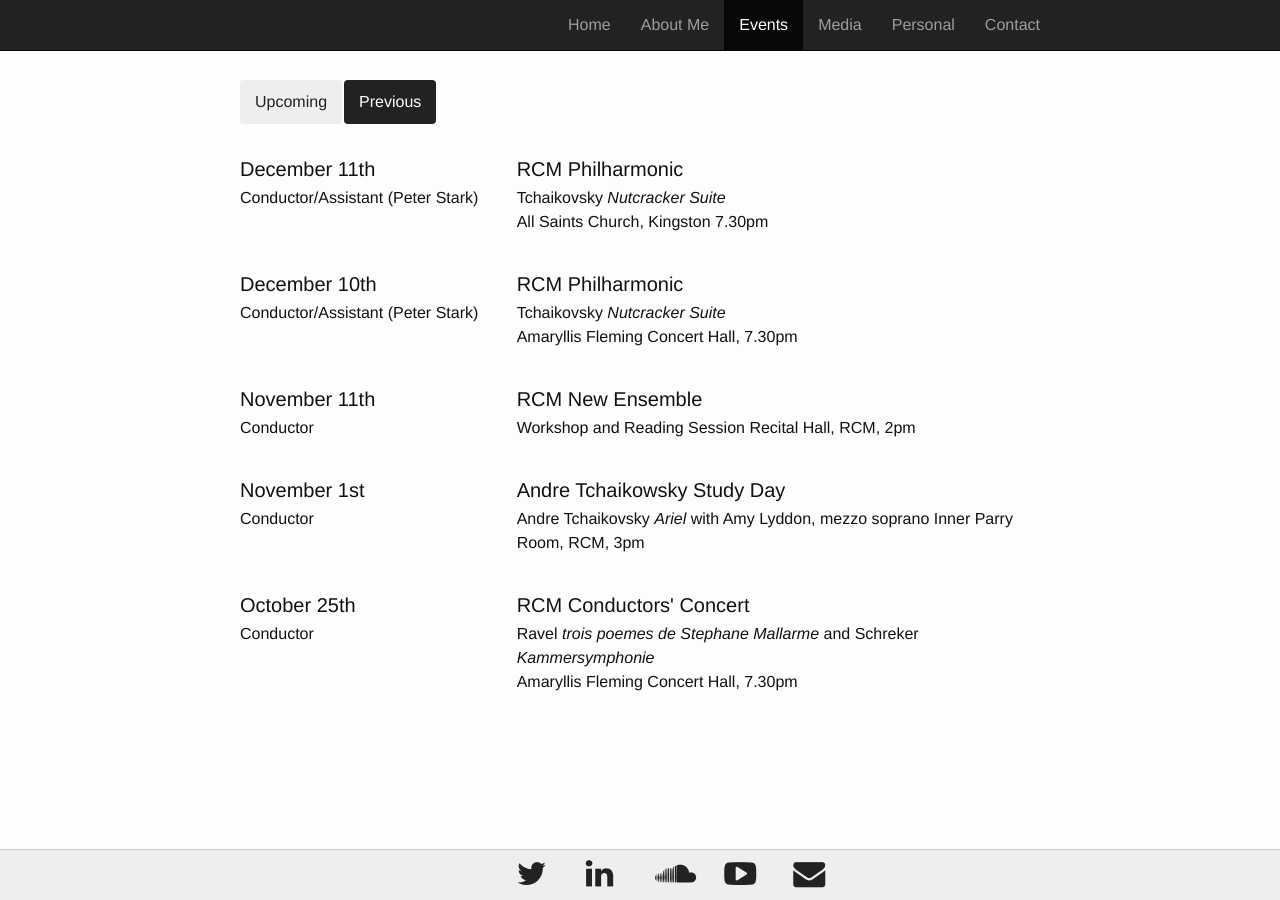
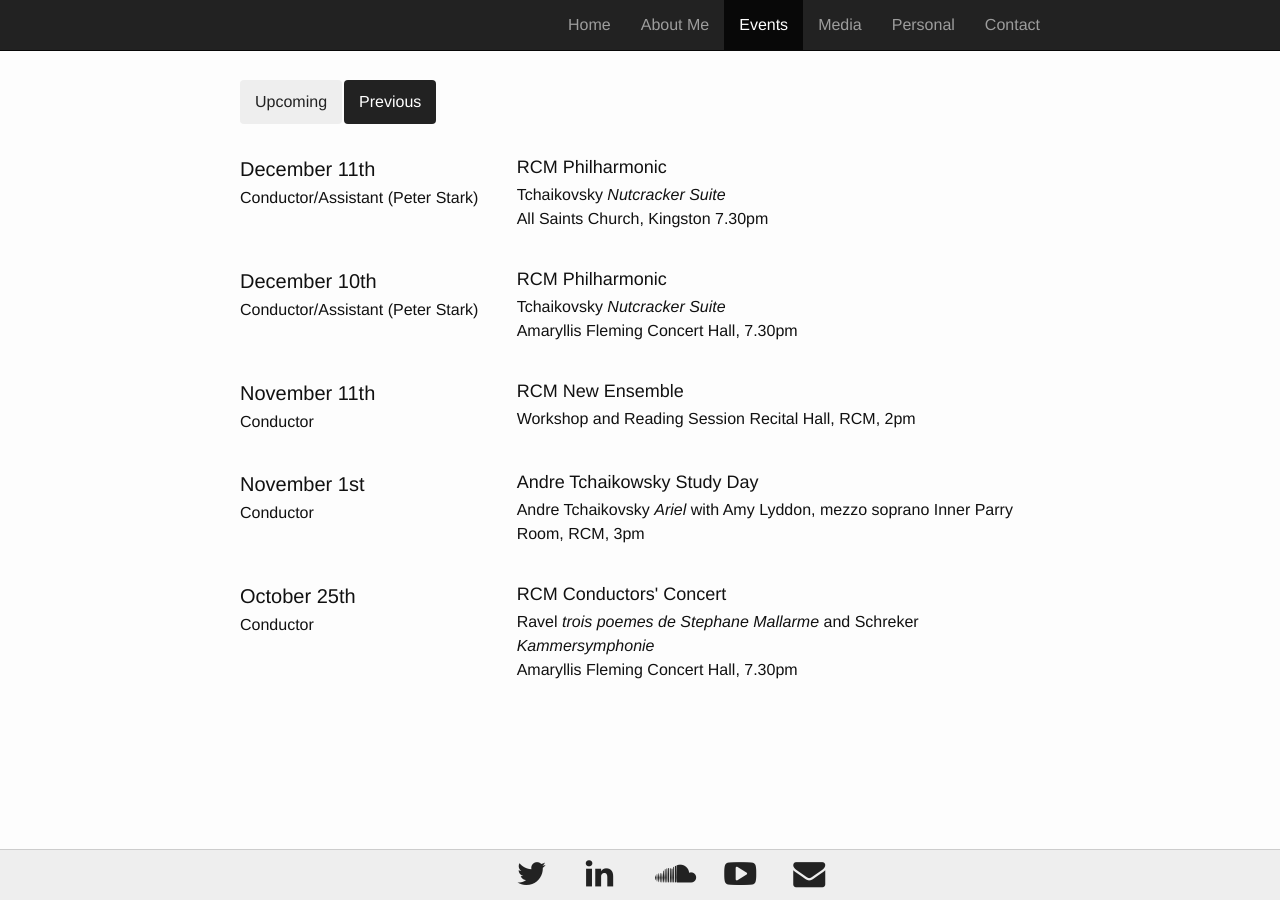
Before and after one commit to musicman10201/musicman10201.github.io, a Jekyll site: the page built from previous_events.html, in a window 1280 px wide. Built offline with Jekyll 4.4.1, drawn with Linux system fonts in a browser that asks for light colours.

Commit message:
Update events_list.html

```diff
--- a/_includes/events_list.html
+++ b/_includes/events_list.html
@@ -6,7 +6,7 @@
       <p>{{ event.title }}</p>
     </div>
     <div class="col-md-8">
-      <p class="event-title">{{ event.description }}</p>
+      <p class="event-subtitle">{{ event.description }}</p>
       <p>{{ event.subdescription }}</p>
     </div>
   </div>
```
